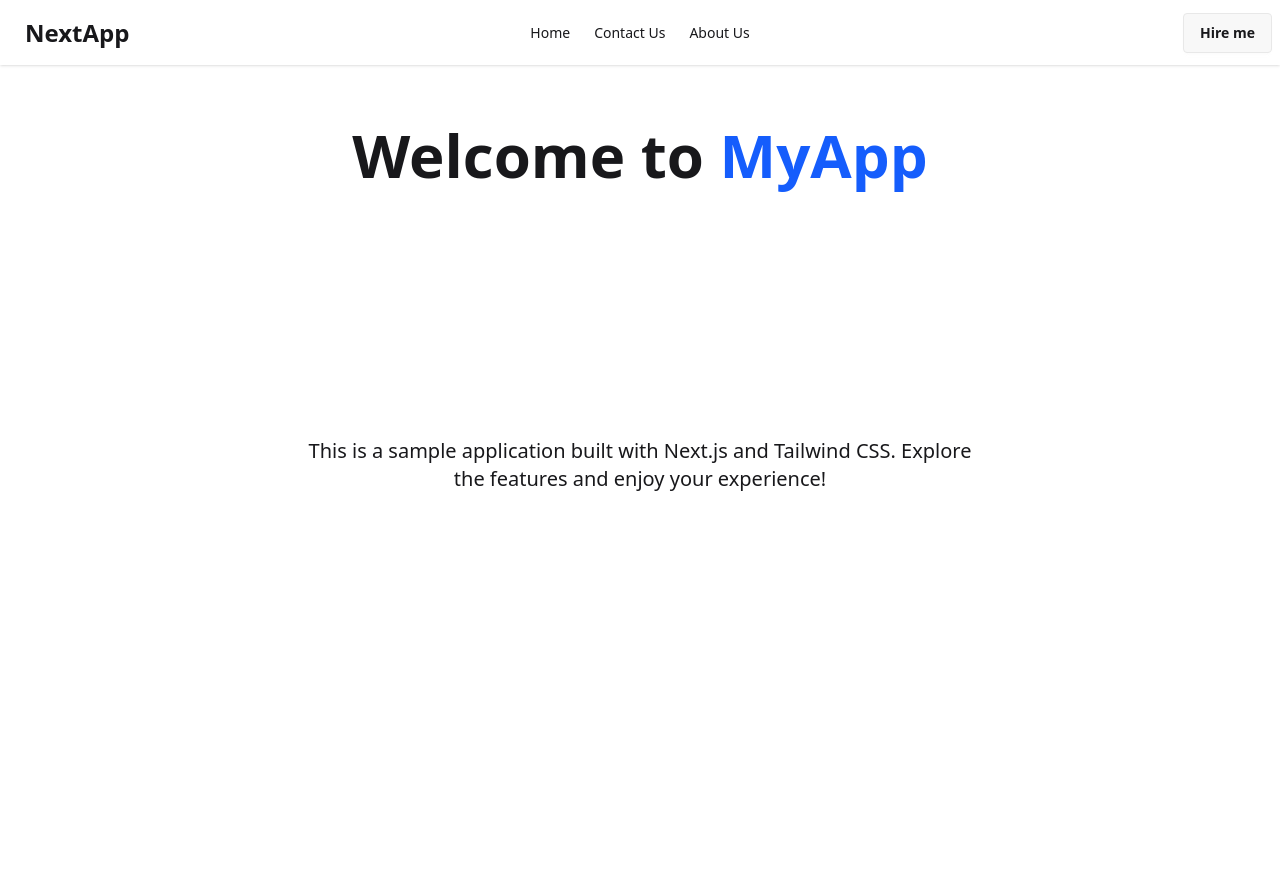
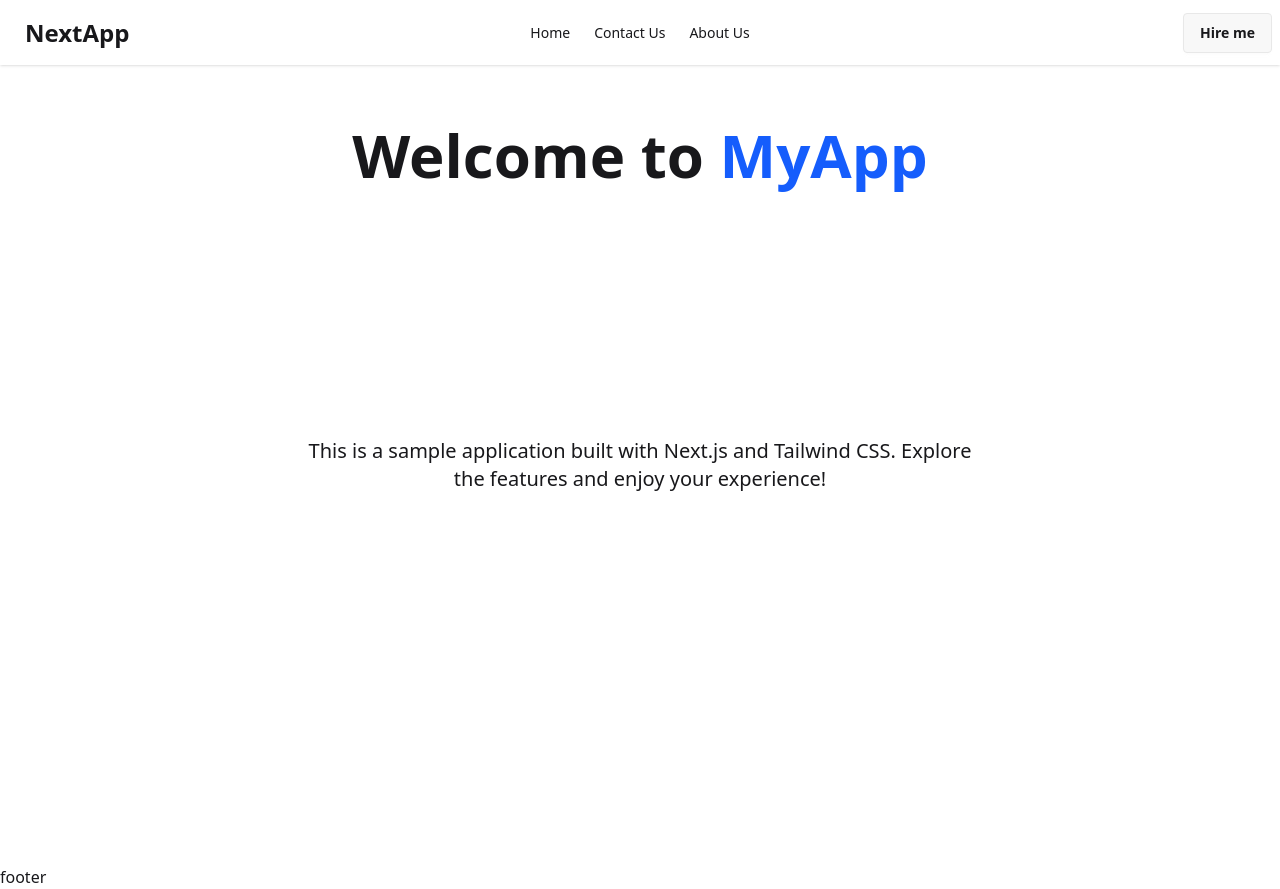
Before and after one commit to md-abu-naim/NextApp, a Next.js app: page / in a window 1280 px wide. Before the commit the page ends 865 px from the top, so only its background shows below. Built offline with nearby package versions, Linux system fonts and the light colour scheme.

Commit message:
footer section create

```diff
--- /dev/null
+++ b/src/app/Components/Footer.jsx
@@ -0,0 +1,10 @@
+
+const Footer = () => {
+    return (
+        <div>
+            footer
+        </div>
+    );
+};
+
+export default Footer;
--- a/src/app/layout.js
+++ b/src/app/layout.js
@@ -1,6 +1,7 @@
 import { Geist, Geist_Mono } from "next/font/google";
 import "./globals.css";
 import Navber from "./Components/Navber";
+import Footer from "./Components/Footer";
 
 const geistSans = Geist({
   variable: "--font-geist-sans",
@@ -25,6 +26,7 @@ export default function RootLayout({ children }) {
       >
         <Navber />
         {children}
+        <Footer />
       </body>
     </html>
   );
```
